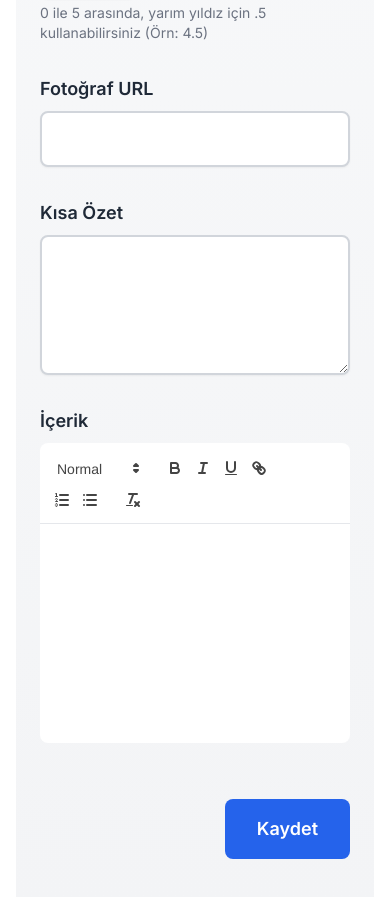
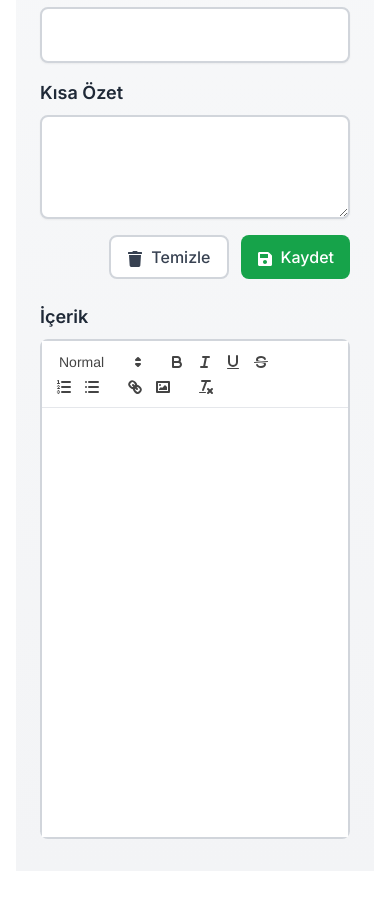
Before and after one commit to ahmetakyapi/DigyNotes, a Next.js app: page /new-post in a window 390 px wide. Shown: the part 947-1844 px from the top of the page. Built offline with nearby package versions, Linux system fonts and the light colour scheme.

Commit message:
Update categories

```diff
--- a/src/app/new-post/page.tsx
+++ b/src/app/new-post/page.tsx
@@ -3,7 +3,7 @@ import React, { useState } from "react";
 import { initializeApp } from "firebase/app";
 import { getFirestore, collection, addDoc } from "firebase/firestore";
 import dynamic from "next/dynamic";
-import { FaStar, FaStarHalfAlt, FaRegStar } from "react-icons/fa";
+import { FaStar, FaStarHalfAlt, FaRegStar, FaTrash, FaSave } from "react-icons/fa";
 import "react-quill/dist/quill.snow.css";
 
 // Dinamik olarak React-Quill'i import ediyoruz (SSR sorunlarını önlemek için)
@@ -93,6 +93,17 @@ export default function NewPostPage() {
     }
   };
 
+  const handleClearForm = () => {
+    setTitle("");
+    setCategory(categories[0].value);
+    setRating(0);
+    setImage("");
+    setExcerpt("");
+    setContent("");
+    setCreator("");
+    setYears("");
+  };
+
   const renderStars = (rating: number) => {
     const stars = [];
     const fullStars = Math.floor(rating);
@@ -113,13 +124,14 @@ export default function NewPostPage() {
   };
 
   return (
-    <main className="min-h-screen bg-gradient-to-b from-gray-50 to-gray-100 py-12">
-      <div className="max-w-4xl mx-auto px-6">
-        <h1 className="text-4xl font-bold text-gray-900 mb-8 border-b pb-4">
+    <main className="min-h-screen bg-gradient-to-b from-gray-50 to-gray-100 py-8">
+      <div className="max-w-7xl mx-auto px-6">
+        <h1 className="text-3xl font-bold text-gray-900 mb-6 border-b pb-3 text-center lg:text-left">
           Yeni Yazı Oluştur
         </h1>
-        <form onSubmit={handleSubmit} className="space-y-8">
-          {/* Başlık */}
+        <form onSubmit={handleSubmit} className="grid grid-cols-1 lg:grid-cols-2 gap-6">
+          {/* Sol Kolon - Form Alanları */}
+          <div className="space-y-4">
             <div className="form-group">
               <label className="block text-lg font-semibold text-gray-800 mb-2">
                 Başlık
@@ -135,7 +147,7 @@ export default function NewPostPage() {
               />
             </div>
 
-          {/* Kategori */}
+            <div className="grid grid-cols-1 md:grid-cols-2 gap-6">
               <div className="form-group">
                 <label className="block text-lg font-semibold text-gray-800 mb-2">
                   Kategori
@@ -155,10 +167,9 @@ export default function NewPostPage() {
                 </select>
               </div>
 
-          {/* Yazar/Yönetmen */}
               <div className="form-group">
                 <label className="block text-lg font-semibold text-gray-800 mb-2">
-              {category === "Kitap" ? "Yazar" : "Yönetmen/Yaratıcı"}
+                  {category === "books" ? "Yazar" : "Yönetmen/Yaratıcı"}
                 </label>
                 <input
                   type="text"
@@ -170,8 +181,8 @@ export default function NewPostPage() {
                   required
                 />
               </div>
+            </div>
 
-          {/* Yıl */}
             <div className="form-group">
               <label className="block text-lg font-semibold text-gray-800 mb-2">
                 {category === "Dizi" ? "Yayın Yılları" : "Yıl"}
@@ -188,7 +199,6 @@ export default function NewPostPage() {
               />
             </div>
 
-          {/* Rating */}
             <div className="form-group">
               <label className="block text-lg font-semibold text-gray-800 mb-2">
                 Rating (0-5)
@@ -219,7 +229,6 @@ export default function NewPostPage() {
               </span>
             </div>
 
-          {/* Fotoğraf URL */}
             <div className="form-group">
               <label className="block text-lg font-semibold text-gray-800 mb-2">
                 Fotoğraf URL
@@ -235,7 +244,6 @@ export default function NewPostPage() {
               />
             </div>
 
-          {/* Kısa Özet */}
             <div className="form-group">
               <label className="block text-lg font-semibold text-gray-800 mb-2">
                 Kısa Özet
@@ -243,39 +251,80 @@ export default function NewPostPage() {
               <textarea
                 value={excerpt}
                 onChange={(e) => setExcerpt(e.target.value)}
-              rows={4}
-              className="mt-1 block w-full px-4 py-3 text-lg rounded-lg border-2 border-gray-300
+                rows={3}
+                className="mt-1 block w-full px-4 py-2 text-lg rounded-lg border-2 border-gray-300
                          shadow-sm focus:border-blue-500 focus:ring-2 focus:ring-blue-200
                          transition duration-200 ease-in-out resize-y"
                 required
               />
             </div>
 
-          {/* İçerik */}
+            <div className="flex justify-end gap-3 mt-6 lg:hidden">
+              <button
+                type="button"
+                onClick={handleClearForm}
+                className="px-4 py-2 text-base font-medium text-gray-700 bg-white border-2
+                       border-gray-300 rounded-lg hover:bg-gray-50 hover:border-gray-400"
+              >
+                <FaTrash className="w-4 h-4 mr-2 inline" />
+                Temizle
+              </button>
+              <button
+                type="submit"
+                disabled={isSubmitting}
+                className="px-4 py-2 text-base font-medium text-white bg-green-600 rounded-lg
+                       hover:bg-green-700 focus:ring-4 focus:ring-green-200
+                       transition duration-200 ease-in-out disabled:opacity-50"
+              >
+                <FaSave className="w-4 h-4 mr-2 inline" />
+                {isSubmitting ? "Kaydediliyor..." : "Kaydet"}
+              </button>
+            </div>
+          </div>
+
+          <div className="space-y-4">
             <div className="form-group">
               <label className="block text-lg font-semibold text-gray-800 mb-2">
                 İçerik
               </label>
-            <div className="prose prose-lg max-w-none">
+              <div className="h-[500px] border-2 border-gray-300 rounded-lg">
                 <ReactQuill
                   theme="snow"
                   value={content}
                   onChange={setContent}
-                className="bg-white rounded-lg min-h-[300px] border-2 border-gray-300"
+                  className="h-full bg-white"
+                  modules={{
+                    toolbar: [
+                      [{ 'header': [1, 2, 3, false] }],
+                      ['bold', 'italic', 'underline', 'strike'],
+                      [{ 'list': 'ordered'}, { 'list': 'bullet' }],
+                      ['link', 'image'],
+                      ['clean']
+                    ],
+                  }}
                 />
               </div>
             </div>
+          </div>
 
-          {/* Submit Button */}
-          <div className="flex justify-end pt-6">
+          <div className="hidden lg:flex col-span-2 justify-end gap-3 mt-6">
+            <button
+              type="button"
+              onClick={handleClearForm}
+              className="px-4 py-2 text-base font-medium text-gray-700 bg-white border-2
+                     border-gray-300 rounded-lg hover:bg-gray-50 hover:border-gray-400"
+            >
+              <FaTrash className="w-4 h-4 mr-2 inline" />
+              Temizle
+            </button>
             <button
               type="submit"
               disabled={isSubmitting}
-              className="px-8 py-4 text-lg font-semibold text-white bg-blue-600 rounded-lg
-                       hover:bg-blue-700 focus:ring-4 focus:ring-blue-200
-                       transition duration-200 ease-in-out disabled:opacity-50
-                       disabled:cursor-not-allowed transform hover:-translate-y-0.5"
+              className="px-4 py-2 text-base font-medium text-white bg-green-600 rounded-lg
+                     hover:bg-green-700 focus:ring-4 focus:ring-green-200
+                     transition duration-200 ease-in-out disabled:opacity-50"
             >
+              <FaSave className="w-4 h-4 mr-2 inline" />
               {isSubmitting ? "Kaydediliyor..." : "Kaydet"}
             </button>
           </div>
```
Lines whose indentation alone changed are shown as unchanged.
